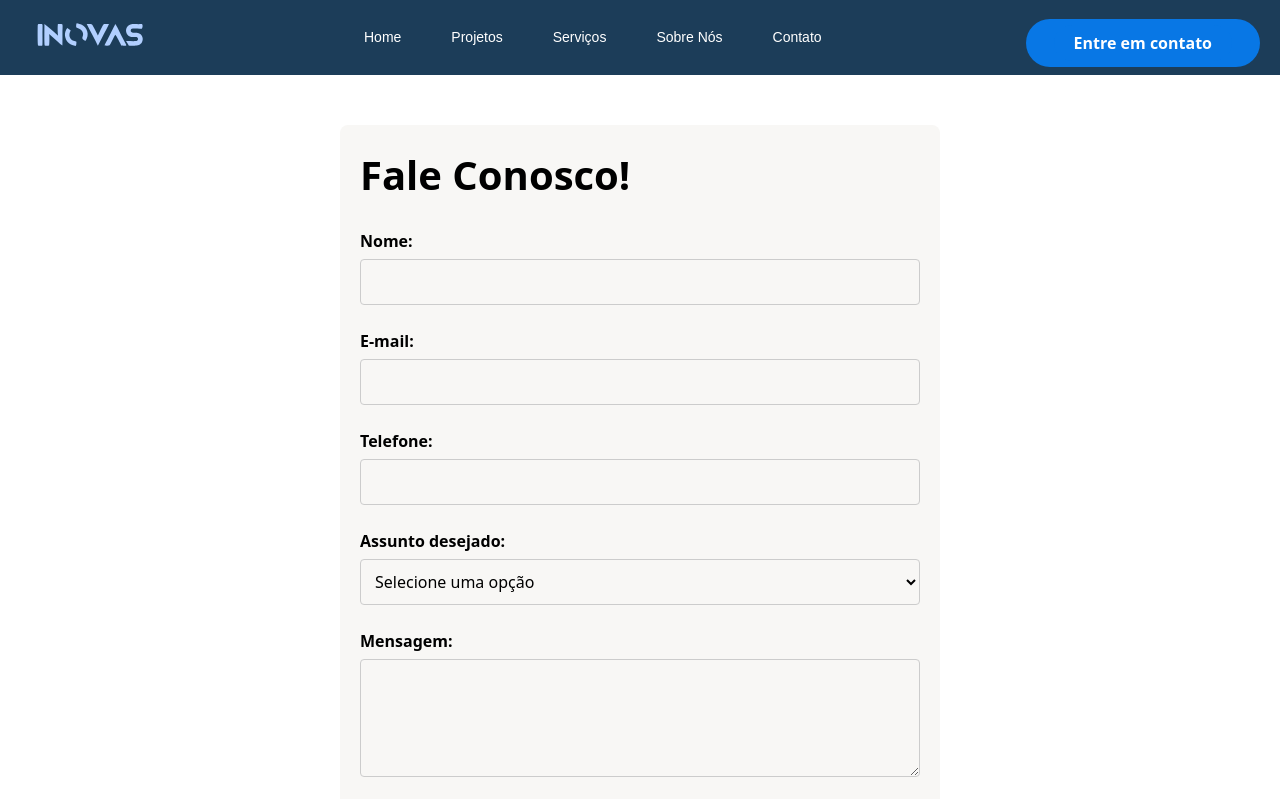
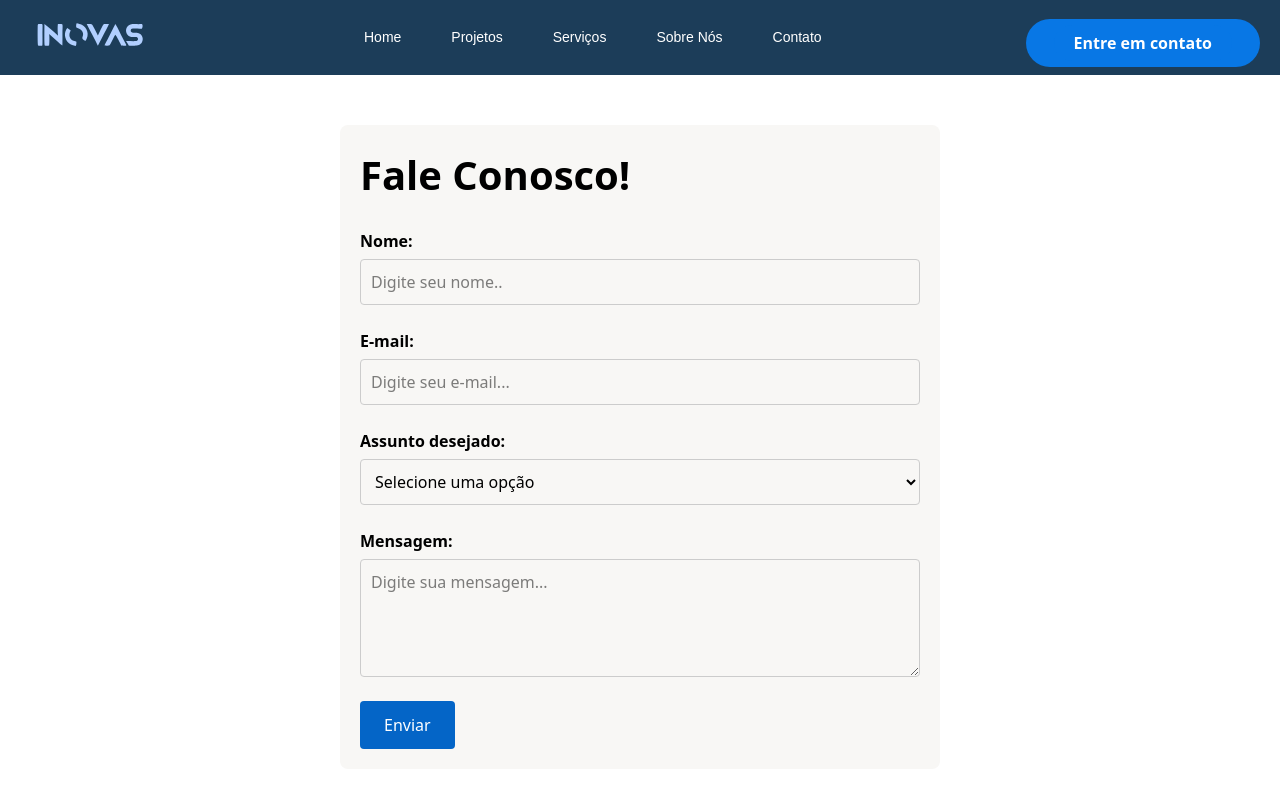
Before and after one commit to inovaSociety/inova---Projeto-3, a React (Vite) app in the folder inova/: page /contato in a window 1280 px wide. Shown: the top 799 px of the page. Built offline with nearby package versions, Linux system fonts and the light colour scheme; a web font is replaced by a local one.

Commit message:
Add form state and submission handling to Contact
Refatorando o componente Contato e adicionando useStates() para salvar os dados enviados

```diff
--- a/inova/src/components/contact/Contact.jsx
+++ b/inova/src/components/contact/Contact.jsx
@@ -4,50 +4,90 @@ import Index from '../navbar/Index';
 import '../navbar/Style.css';
 import '../footer/Style.css';
 import Footer from '../footer/Footer';
+import { useState } from 'react';
 
 const Contact = () => {
+  const [name, setName] = useState('');
+  const [email, setEmail] = useState('')
+  const [interest, setInterest] = useState('');
+  const [message, setMessage] = useState('');
+
+  const sendEmail = (e) => {
+    e.preventDefault();
+    const formData = { name, email, interest, message };
+    console.log(formData);
+    alert('Formulário enviado com sucesso!');
+  };
+
   return (
     <div id='Contact'>
       <Index />
       <div>
-        <form className='contact-form'>
+        <form className='contact-form' onSubmit={sendEmail}>
           <h1 className='titulo-contato'>Fale Conosco!</h1>
+
           <div className='form-group'>
             <label htmlFor="name">Nome:</label>
-            <input type="text" id="name" name="name" required />
+            <input
+            type="text"
+            id="name"
+            name="name"
+            value={name}
+            placeholder='Digite seu nome..'
+            onChange={(e) => setName(e.target.value)}
+            required
+            />
           </div>
 
           <div className='form-group'>
             <label htmlFor="email">E-mail:</label>
-            <input type="email" id="email" name="email" required />
+            <input
+            type="email"
+            id="email"
+            name="email"
+            placeholder='Digite seu e-mail...'
+            value={email}
+            onChange={(e) => setEmail(e.target.value)}
+            required
+            />
           </div>
 
           <div className='form-group'>
-            <label htmlFor="phone">Telefone:</label>
-            <input type="tel" id="phone" name="phone" required />
-          </div>
-          <div className='form-group'>
             <label for="interest">Assunto desejado:</label>
-            <select id="interest" name="interest" required>
-              <option value="" disabled selected hidden>Selecione uma opção</option>
+            <select
+            id="interest"
+            name="interest"
+            value={interest}
+            onChange={(e) => setInterest(e.target.value)}
+            required
+            >
+              <option value="" disabled hidden>Selecione uma opção</option>
               <option value="programa">Desenvolvimento Web</option>
               <option value="ux/ui">UX/UI Design</option>
               <option value="modelagem">Modelagem de Negocio</option>
             </select>
           </div>
+
           <div className='form-group'>
             <label htmlFor="message">Mensagem:</label>
-            <textarea id="message" name="message" rows="4" required></textarea>
+            <textarea
+            id="message"
+            name="message"
+            rows="4"
+            placeholder='Digite sua mensagem...'
+            value={message}
+            onChange={(e) => setMessage(e.target.value)}
+            required
+            ></textarea>
           </div>
 
           <button type="submit">Enviar</button>
         </form>
-
       </div>
       <Footer />
     </div>
-  )
-}
+  );
+};
 
 
-export default Contact
+export default Contact;
--- a/inova/src/components/home/Home.jsx
+++ b/inova/src/components/home/Home.jsx
@@ -1,6 +1,5 @@
 import "./Style.css";
 import React from "react";
-import equipe from "../../images/equipe3d.png";
 const Home = () => {
   return (
     <>
```
